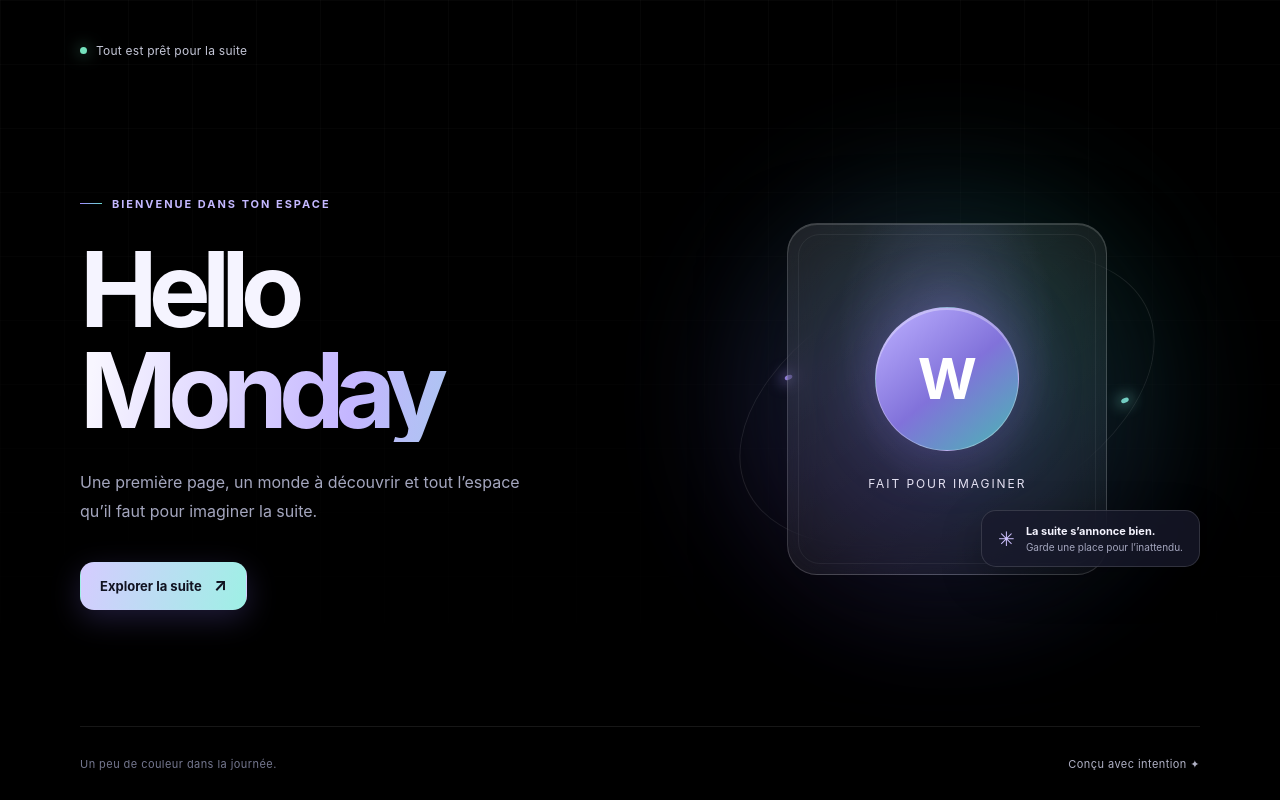
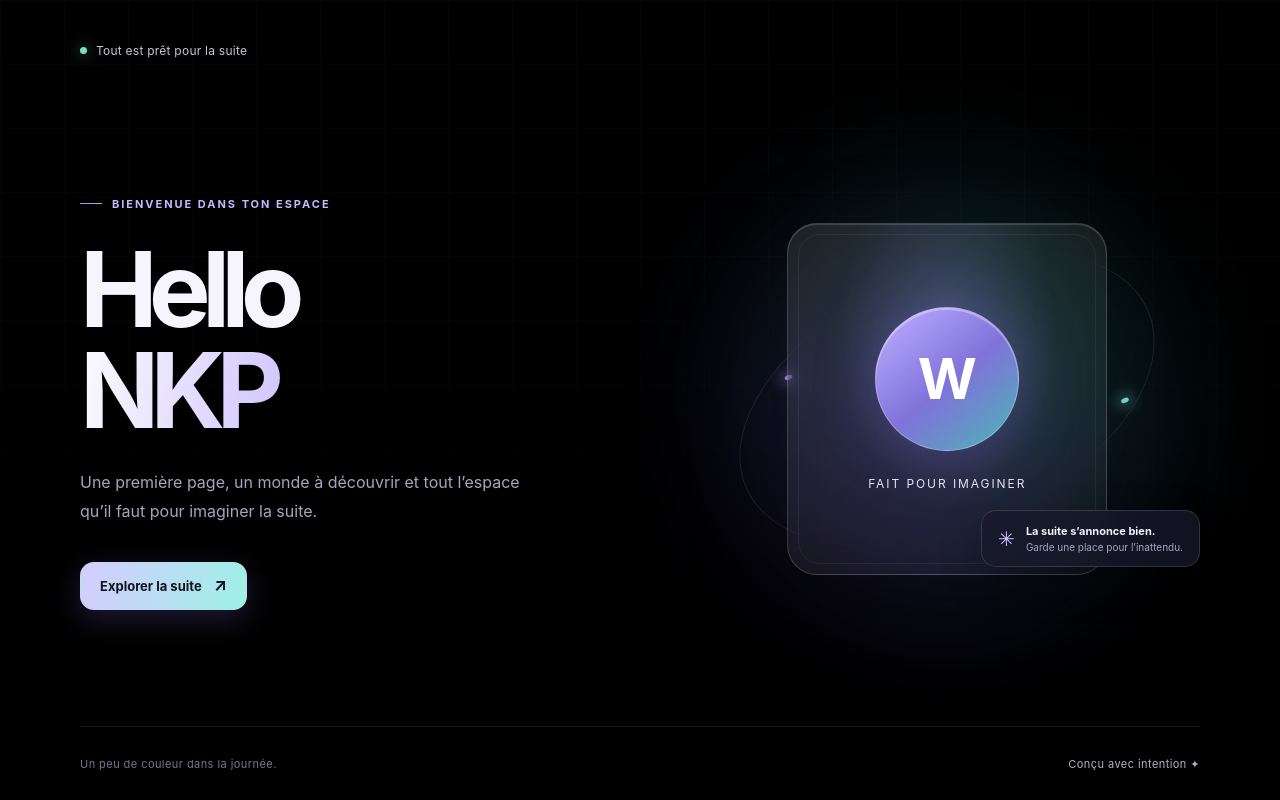
Before and after one commit to vmeoc/nkp-demo-app, a website: page index.html in a window 1280 px wide. Drawn offline with Linux system fonts and the light colour scheme.

Commit message:
feat: greet Hello NKP

```diff
--- a/index.html
+++ b/index.html
@@ -444,7 +444,7 @@
       <main>
         <section class="welcome" aria-labelledby="welcome-title">
           <p class="eyebrow">Bienvenue dans ton espace</p>
-          <h1 id="welcome-title">Hello <span>Monday</span></h1>
+          <h1 id="welcome-title">Hello <span>NKP</span></h1>
           <p class="intro">
             Une première page, un monde à découvrir et tout l’espace qu’il faut pour imaginer la suite.
           </p>
```
